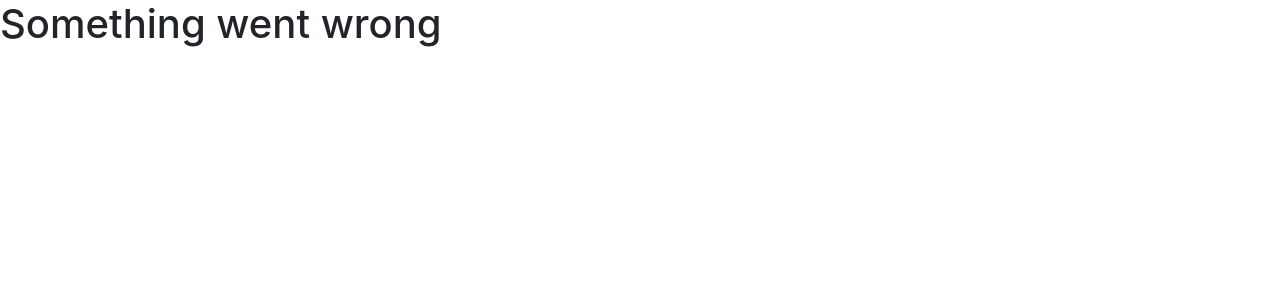
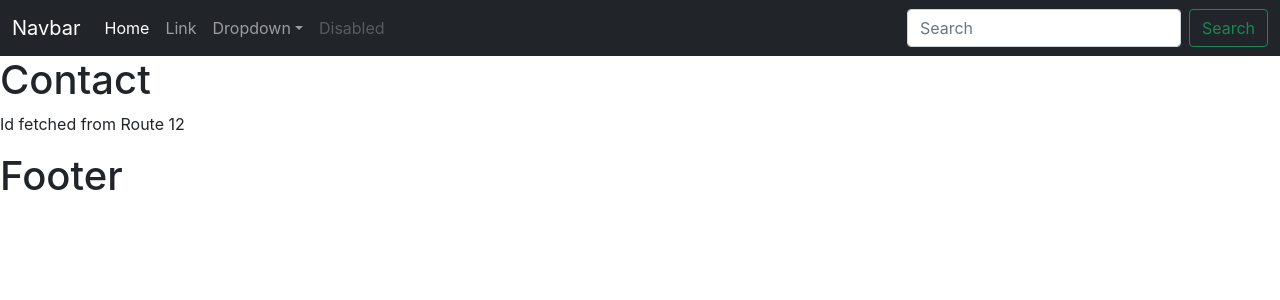
Before and after one commit to gurjeetsinghmundra/React, a React (Create React App) app in the folder second_app/: page /contact/12 in a window 1280 px wide. Shown: the top 300 px of the page. Built offline with nearby package versions, Linux system fonts and the light colour scheme.

Commit message:
useSearchParams & useNavigate

```diff
--- a/second_app/src/components/About.jsx
+++ b/second_app/src/components/About.jsx
@@ -1,13 +1,27 @@
 // rfce is a shortcut to create function based component
 
 import React from 'react'
+import { useNavigate, useSearchParams } from 'react-router-dom'
+
+
 
 function About() {
+
+  let[searchParam,setSearchParams] = useSearchParams(); //this will return array
+  // console.log(searchParam); // will print 2 times coz of react strict mode
+
+  const navigate = useNavigate(); //it will redirect
+  const home= useNavigate();
+  console.log(searchParam.get("city"));
   return (
     <div>
 
    <h1>About</h1>
-
+   {/* here we need to mention the page on which we want to redirect */}
+    <button onClick={()=>navigate("/contact/1")}>Click Here</button>
+    <br />
+    <br />
+    <button onClick={()=>home("/")}>Home</button>
     </div>
   )
 }
--- a/second_app/src/components/Contact.jsx
+++ b/second_app/src/components/Contact.jsx
@@ -1,10 +1,16 @@
 
+import React from "react";
+import { useParams } from "react-router-dom";
+//useParams will return path variable in object form
+//jab url se data fetch karna hai
 
 function Contact()
 {
+    const {id}=useParams()
     return(
         <div>
             <h1>Contact</h1>
+            <p>Id fetched from Route {id}</p>
         </div>
     );
 }
--- /dev/null
+++ b/second_app/src/components/Product.jsx
@@ -0,0 +1,13 @@
+import React from 'react'
+import { useParams } from 'react-router-dom'
+
+function Product() {
+    const {id}=useParams()
+  return (
+    <div>Product
+          <p>Id fetched from Route {id}</p>
+    </div>
+  )
+}
+
+export default Product
```
Also changed, not shown: second_app/src/App.js (+7 -3 lines).
